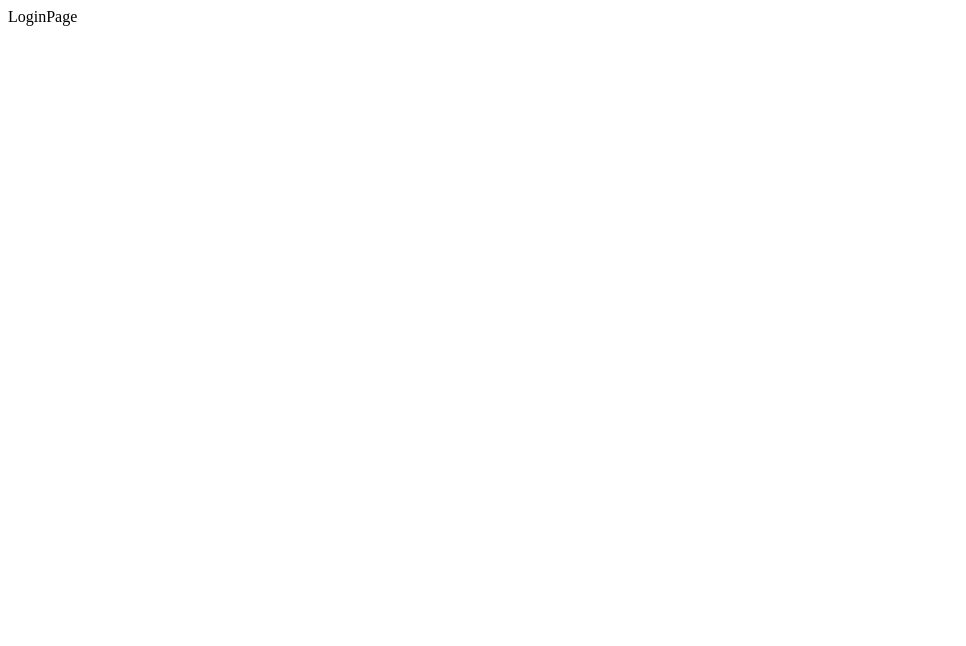
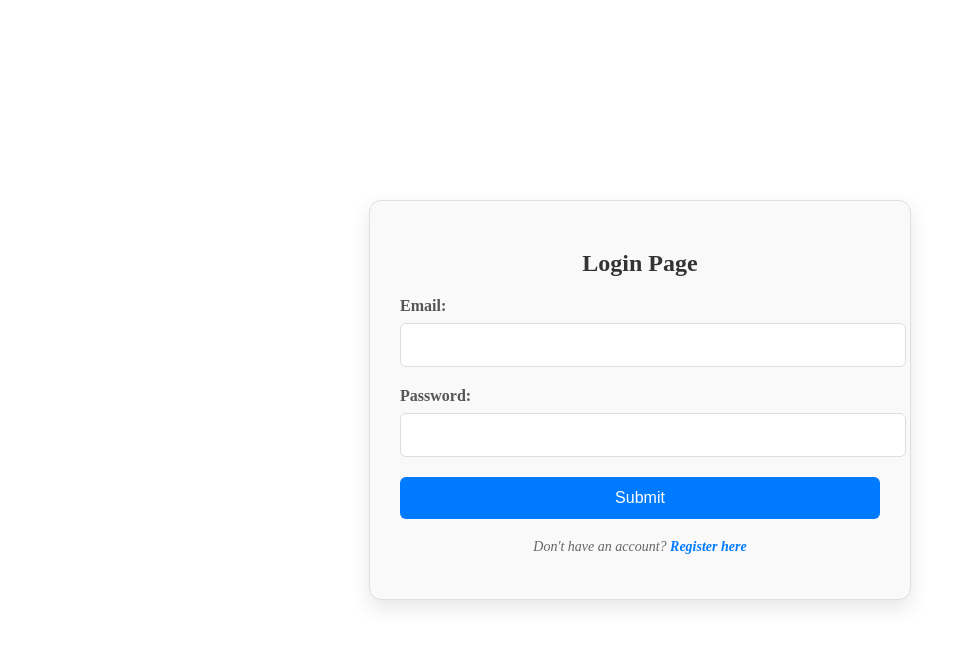
Before and after one commit to nazariusPr/WebProject-Frontend, a React (Vite) app: page /login in a window 1280 px wide. Shown: the top 646 px of the page, without its empty margins (0-966 px from the left). Built offline with nearby package versions, Linux system fonts and the light colour scheme.

Commit message:
implement the view of login page

```diff
--- a/src/App.tsx
+++ b/src/App.tsx
@@ -2,13 +2,14 @@ import { BrowserRouter as Router, Routes, Route } from "react-router-dom";
 import RegistrationPage from "./pages/RegistrationPage";
 import LoginPage from "./pages/LoginPage";
 import NotFoundPage from "./pages/NotFoundPage";
+import RoutesConstant from "./constants/client/RoutesConstant";
 
 function App() {
   return (
     <Router>
       <Routes>
-        <Route path="/login" element={<LoginPage />} />
-        <Route path="/register" element={<RegistrationPage />} />
+        <Route path={RoutesConstant.LOGIN} element={<LoginPage />} />
+        <Route path={RoutesConstant.REGISTER} element={<RegistrationPage />} />
         <Route path="*" element={<NotFoundPage />} />
       </Routes>
     </Router>
--- /dev/null
+++ b/src/components/FormData.tsx
@@ -0,0 +1,65 @@
+import React, { ChangeEvent } from "react";
+import { Link } from "react-router-dom";
+import styles from "../styles/FormData.module.css";
+
+export type FieldType<T> = {
+  name: keyof T;
+  label: string;
+  type: string;
+};
+
+type FormDataParams<T> = {
+  formTitle: string;
+  handleSubmit: (e: React.FormEvent) => void;
+  formData: T;
+  handleChange: (e: ChangeEvent<HTMLInputElement>) => void;
+  fields: FieldType<T>[];
+  description?: string;
+  linkText?: string;
+  linkTo?: string;
+};
+
+function FormData<T>({
+  formTitle,
+  handleSubmit,
+  formData,
+  handleChange,
+  fields,
+  description,
+  linkText,
+  linkTo,
+}: FormDataParams<T>) {
+  return (
+    <form onSubmit={handleSubmit} className={styles.form}>
+      <h2 className={styles.title}>{formTitle}</h2>
+      {fields.map((field) => (
+        <div key={field.name as string} className={styles.fieldContainer}>
+          <label className={styles.label}>{field.label}:</label>
+          <input
+            type={field.type}
+            name={field.name as string}
+            value={formData[field.name] as string}
+            onChange={handleChange}
+            className={styles.input}
+            required
+          />
+        </div>
+      ))}
+      <button type="submit" className={styles.button}>
+        Submit
+      </button>
+      {description && (
+        <p className={styles.description}>
+          {description}{" "}
+          {linkTo && linkText && (
+            <Link to={linkTo} className={styles.link}>
+              {linkText}
+            </Link>
+          )}
+        </p>
+      )}
+    </form>
+  );
+}
+
+export default FormData;
--- /dev/null
+++ b/src/constants/client/RoutesConstant.ts
@@ -0,0 +1,7 @@
+const RoutesConstant = {
+  HOME: "/",
+  LOGIN: "/login",
+  REGISTER: "/register",
+};
+
+export default RoutesConstant;
--- a/src/pages/LoginPage.tsx
+++ b/src/pages/LoginPage.tsx
@@ -1,5 +1,47 @@
-function LoginPage() {
-  return <div>LoginPage</div>;
-}
+import React, { useState } from "react";
+import FormData from "../components/FormData";
+import RoutesConstant from "../constants/client/RoutesConstant";
+import styles from "../styles/LoginPage.module.css";
+import { FieldType } from "../components/FormData";
+import { AuthenticationDto } from "../types/Authentication";
+
+const LoginPage: React.FC = () => {
+  const [formData, setFormData] = useState<AuthenticationDto>({
+    email: "",
+    password: "",
+  });
+
+  const handleChange = (e: React.ChangeEvent<HTMLInputElement>) => {
+    setFormData({
+      ...formData,
+      [e.target.name]: e.target.value,
+    });
+  };
+
+  const handleSubmit = (e: React.FormEvent) => {
+    e.preventDefault();
+    console.log("Login data:", formData);
+  };
+
+  const fields: FieldType<AuthenticationDto>[] = [
+    { name: "email", label: "Email", type: "email" },
+    { name: "password", label: "Password", type: "password" },
+  ];
+
+  return (
+    <div className={styles.container}>
+      <FormData
+        handleSubmit={handleSubmit}
+        formData={formData}
+        formTitle="Login Page"
+        handleChange={handleChange}
+        fields={fields}
+        description="Don't have an account?"
+        linkText="Register here"
+        linkTo={RoutesConstant.REGISTER}
+      />
+    </div>
+  );
+};
 
 export default LoginPage;
--- /dev/null
+++ b/src/styles/FormData.module.css
@@ -0,0 +1,96 @@
+.form {
+  display: flex;
+  flex-direction: column;
+  width: 60vh;
+  max-width: 800px;
+  margin: 20px auto;
+  padding: 30px;
+  border: 1px solid #e0e0e0;
+  border-radius: 12px;
+  box-shadow: 0 8px 20px rgba(0, 0, 0, 0.1);
+  background-color: #f9f9f9;
+}
+
+.title {
+  text-align: center;
+  color: #333;
+  margin-bottom: 20px;
+  font-size: 1.5em;
+}
+
+.fieldContainer {
+  margin-bottom: 20px;
+}
+
+.label {
+  display: block;
+  margin-bottom: 8px;
+  font-weight: bold;
+  color: #555;
+}
+
+.input {
+  width: 100%;
+  padding: 12px;
+  border: 1px solid #ddd;
+  border-radius: 6px;
+  font-size: 16px;
+  transition: border-color 0.3s, box-shadow 0.3s;
+}
+
+.input:focus {
+  border-color: #007bff;
+  outline: none;
+  box-shadow: 0 0 5px rgba(0, 123, 255, 0.5);
+}
+
+.button {
+  padding: 12px 20px;
+  border: none;
+  border-radius: 6px;
+  background-color: #007bff;
+  color: white;
+  font-size: 16px;
+  cursor: pointer;
+  transition: background-color 0.3s, transform 0.2s;
+}
+
+.button:hover {
+  background-color: #0056b3;
+  transform: translateY(-2px);
+}
+
+.button:active {
+  transform: translateY(0);
+}
+
+.description {
+  text-align: center;
+  margin-top: 20px;
+  font-size: 14px;
+  color: #666;
+  font-style: italic;
+}
+
+.link {
+  color: #007bff;
+  text-decoration: none;
+  font-weight: bold;
+  transition: color 0.3s, text-decoration 0.3s;
+}
+
+.link:hover {
+  color: #0056b3;
+  text-decoration: underline;
+}
+
+@media (max-width: 600px) {
+  .form {
+    width: 90%;
+    padding: 20px;
+  }
+
+  .button {
+    width: 100%;
+  }
+}
--- /dev/null
+++ b/src/styles/LoginPage.module.css
@@ -0,0 +1,12 @@
+html,
+body {
+  height: 100%;
+  margin: 0;
+}
+
+.container {
+  height: 100vh; /* Full viewport height */
+  display: flex;
+  align-items: center;
+  justify-content: center;
+}
```
